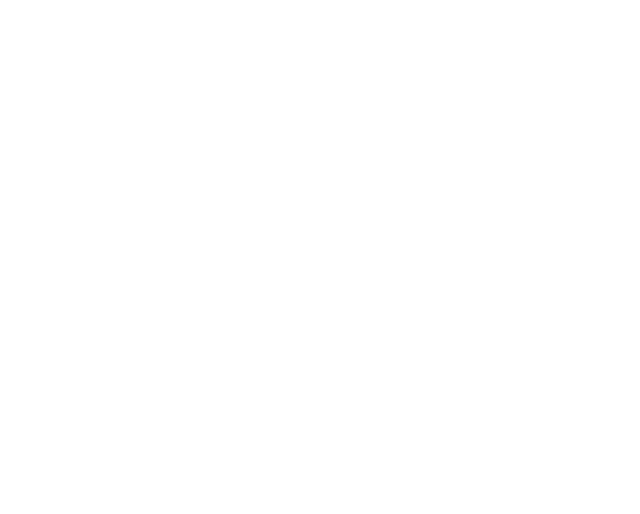
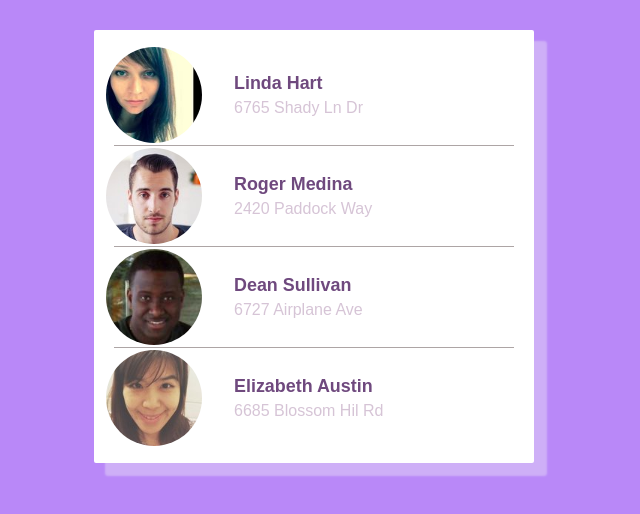
Before and after one commit to alisja12/flexbox-exercise, a plain HTML site: page index.html in a window 1280 px wide. Shown: the whole page, without its empty margins (326-966 px from the left). Drawn offline with Linux system fonts and the light colour scheme.

Commit message:
finished

```diff
--- a/index.html
+++ b/index.html
@@ -6,7 +6,55 @@
     <link rel="stylesheet" href="/styles/index.css">
 
     <body>
-
+       <div class="container">
+        <div class="user-block">
+        <div class="user-img">
+          <img class="image"
+               src="/images/1.jpg"
+               alt="1.jpg"/>
+        </div>
+    <div class="user-info">
+    <h4 class="name">Linda Hart</h4>
+    <p class="address">6765 Shady Ln Dr</p>
+       </div>
+       </div>
+    <hr class="horizontal-rule">
+    <div class="user-block">
+    <div class="user-img">
+    <img class="image"
+         src="/images/2.jpg"
+         alt="2.jpg"/>
+    </div>
+    <div class="user-info">
+    <h4 class="name">Roger Medina</h4>
+    <p class="address">2420 Paddock Way</p>
+        </div>
+        </div>
+   <hr class="horizontal-rule">
+   <div class="user-block">
+   <div class="user-img">
+   <img class="image"
+        src="/images/3.jpg"
+        alt="3.jpg"/>
+   </div>
+  <div class="user-info">
+   <h4 class="name">Dean Sullivan</h4>
+   <p class="address">6727 Airplane Ave</p>
+    </div>
+   </div>
+  <hr class="horizontal-rule">
+  <div class="user-block">
+  <div class="user-img">
+  <img class="image"
+       src="/images/4.jpg"
+       alt="4.jpg"/>
+  </div>
+ <div class="user-info">
+  <h4 class="name">Elizabeth Austin </h4>
+  <p class="address">6685 Blossom Hil Rd</p>
+   </div>
+      </div>
+      </div>
     </body>
   </head>
 </html>
--- a/styles/index.css
+++ b/styles/index.css
@@ -0,0 +1,66 @@
+/*Global styling*/
+html, body{
+  margin: 0;
+  background-color: rgb(185, 136, 248);
+  font-family: sans-serif;
+  justify-content: center;
+  display: flex;
+  width: 100%;
+  align-items: center;
+}
+.container{
+ display: flex;
+ flex: 1;
+ flex-direction: column;
+ gap: 10px;
+ background-color: #fff;
+ border-radius: 2px;
+ max-width: 400px;
+ box-shadow:12px 12px 2px 1px rgb(206, 175, 247) ;
+ margin: 30px 20px;
+ padding: 25px 20px;
+}
+.image{
+  border-radius: 50%;
+  height: 120%;
+}
+.user-block{
+  flex: 1;
+  display: flex;
+  flex-wrap: nowrap;
+  align-items: center;
+  gap: 20px;
+}
+.user-img{
+  display: flex;
+  align-items: center;
+  justify-content: center;
+  width: 80px;
+  height: 80px;
+}
+.user-info{
+  flex: auto;
+  display: flex;
+  flex-direction: column;
+  align-items: flex-start;
+  justify-content: center;
+  margin-left: 5%;
+  gap: 5px;
+}
+.user-info .name{
+  font-size: 112%;
+  color: #6f497e;
+  margin: 0;
+}
+.user-info .address{
+  font-size: 100%;
+  color: rgba(194, 167, 194, 0.667);
+  margin: 0;
+}
+.horizontal-rule{
+  flex:1;
+  margin: 0;
+  border: none;
+  border-bottom: 1px solid #ada5a5;
+
+}
```
Also changed, not shown: images/1.jpg (added), images/2.jpg (added), images/3.jpg (added), images/4.jpg (added).
